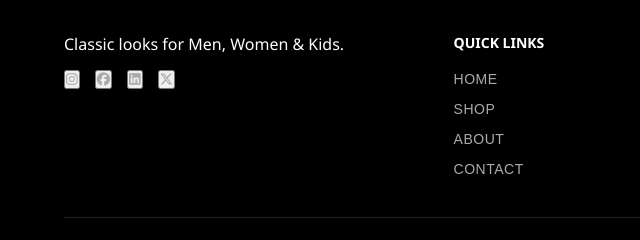
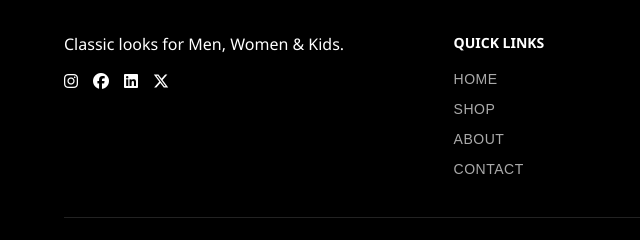
Before and after one commit to abdulrehman-29/E-Commerce-Website, a plain HTML site: page index.html in a window 1280 px wide. Shown: the part 3063-3303 px from the top of the page, 0-640 px from the left. Drawn offline with Linux system fonts and the light colour scheme.

Commit message:
Update index.html

```diff
--- a/index.html
+++ b/index.html
@@ -143,10 +143,10 @@
                     <div class="logo"></div>
                     <p">Classic looks for Men, Women & Kids.</p>
                     <div class="socials">
-                        <button onclick="commingsoon()"><i class="fab fa-instagram"></i></button>
-                        <button onclick="commingsoon()"><i class="fab fa-facebook"></i></button>
-                        <button onclick="commingsoon()"><i class="fab fa-linkedin"></i></button>
-                        <button onclick="commingsoon()"><i class="fab fa-x-twitter"></i></button>
+                        <a onclick="commingsoon()"><i class="fab fa-instagram"></i></a>
+                        <a onclick="commingsoon()"><i class="fab fa-facebook"></i></a>
+                        <a onclick="commingsoon()"><i class="fab fa-linkedin"></i></a>
+                        <a onclick="commingsoon()"><i class="fab fa-x-twitter"></i></a>
                     </div>
                 </div>
 
```
